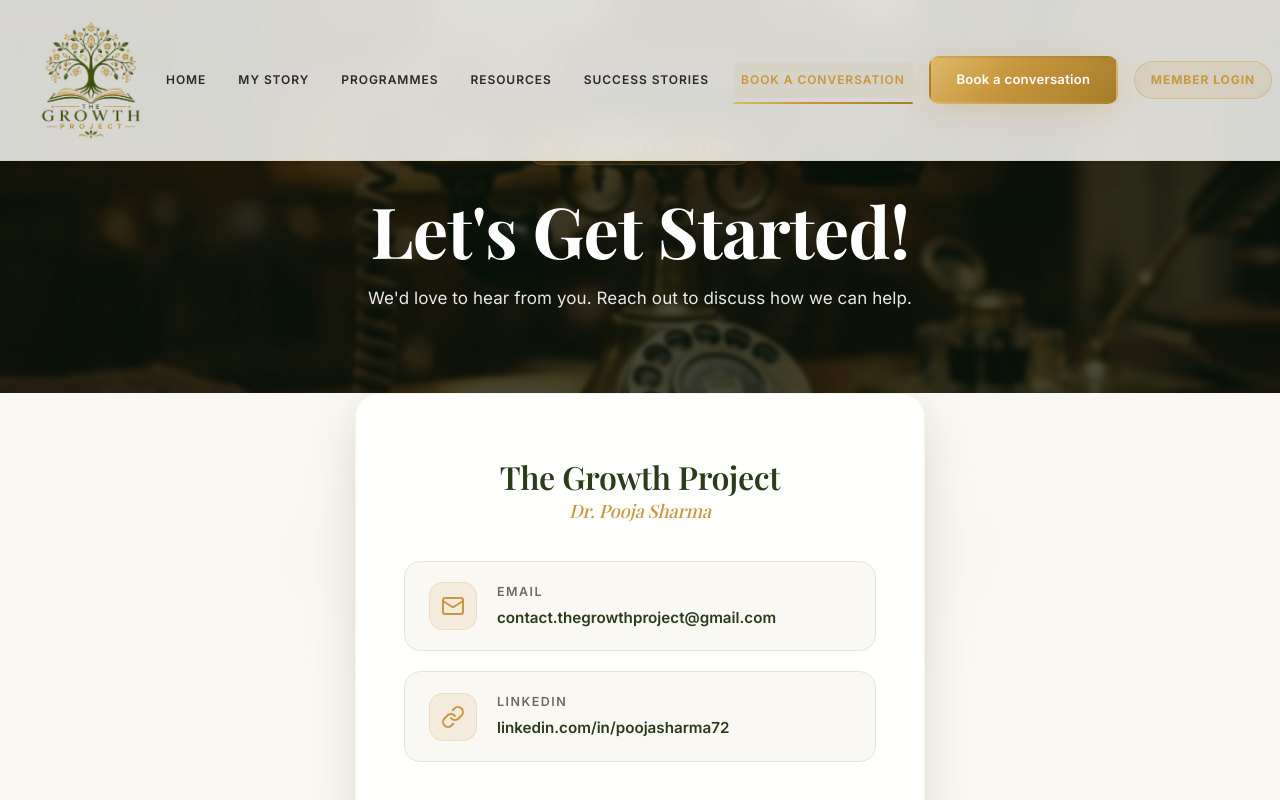
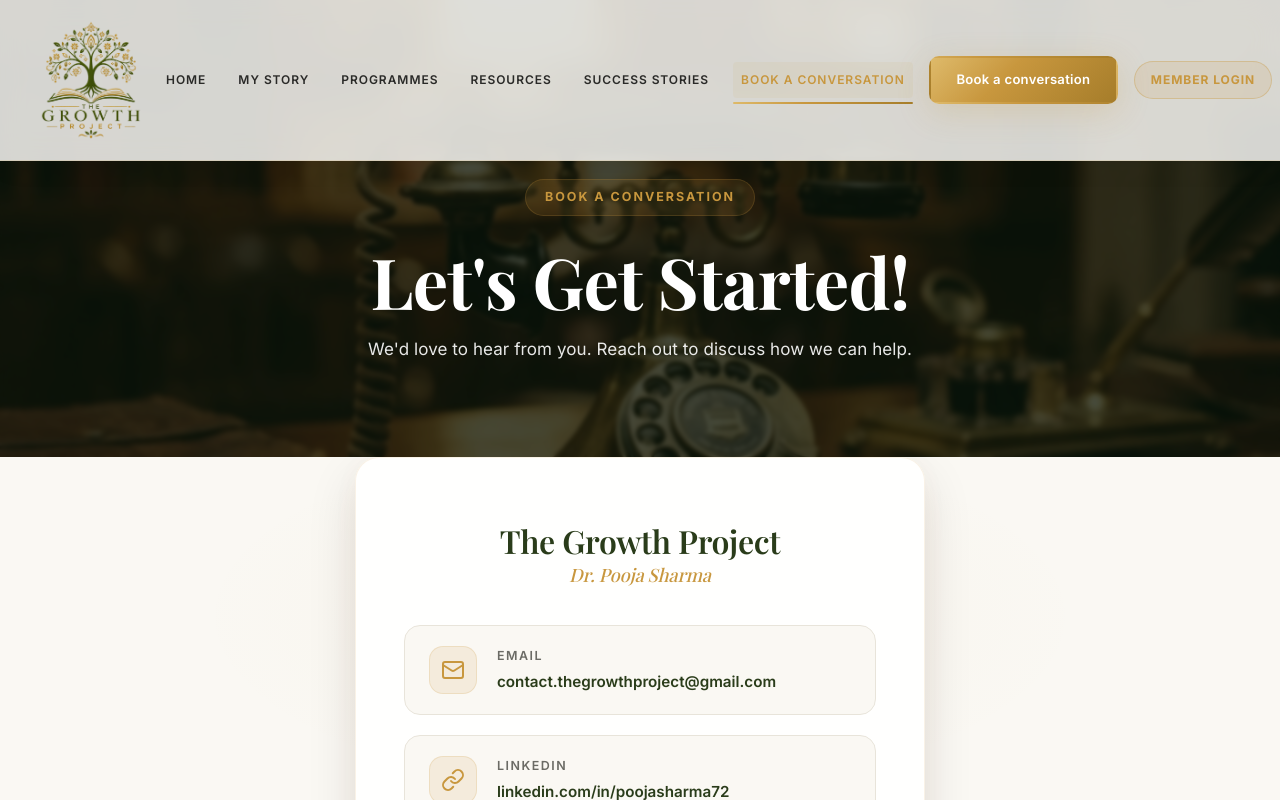
Before and after one commit to abhi2715/TGP, a React (Vite) app: page /contact in a window 1280 px wide. Shown: the top 800 px of the page. Built offline with nearby package versions, Linux system fonts and the light colour scheme; a web font is replaced by a local one.

Commit message:
style: remove hardcoded padding in contact hero to prevent navbar overlap

```diff
--- a/src/pages/Contact.tsx
+++ b/src/pages/Contact.tsx
@@ -6,7 +6,7 @@ import './Contact.css';
 const Contact = () => {
   return (
     <div className="contact-page">
-      <div className="page-header text-center" style={{ padding: '8rem 0 4rem' }}>
+      <div className="page-header text-center">
         <div className="container" style={{ position: 'relative', zIndex: 1 }}>
           <ScrollReveal direction="up" delay={0.1}>
             <span className="about-tag" style={{ marginBottom: '1.5rem' }}>Book a conversation</span>
```
